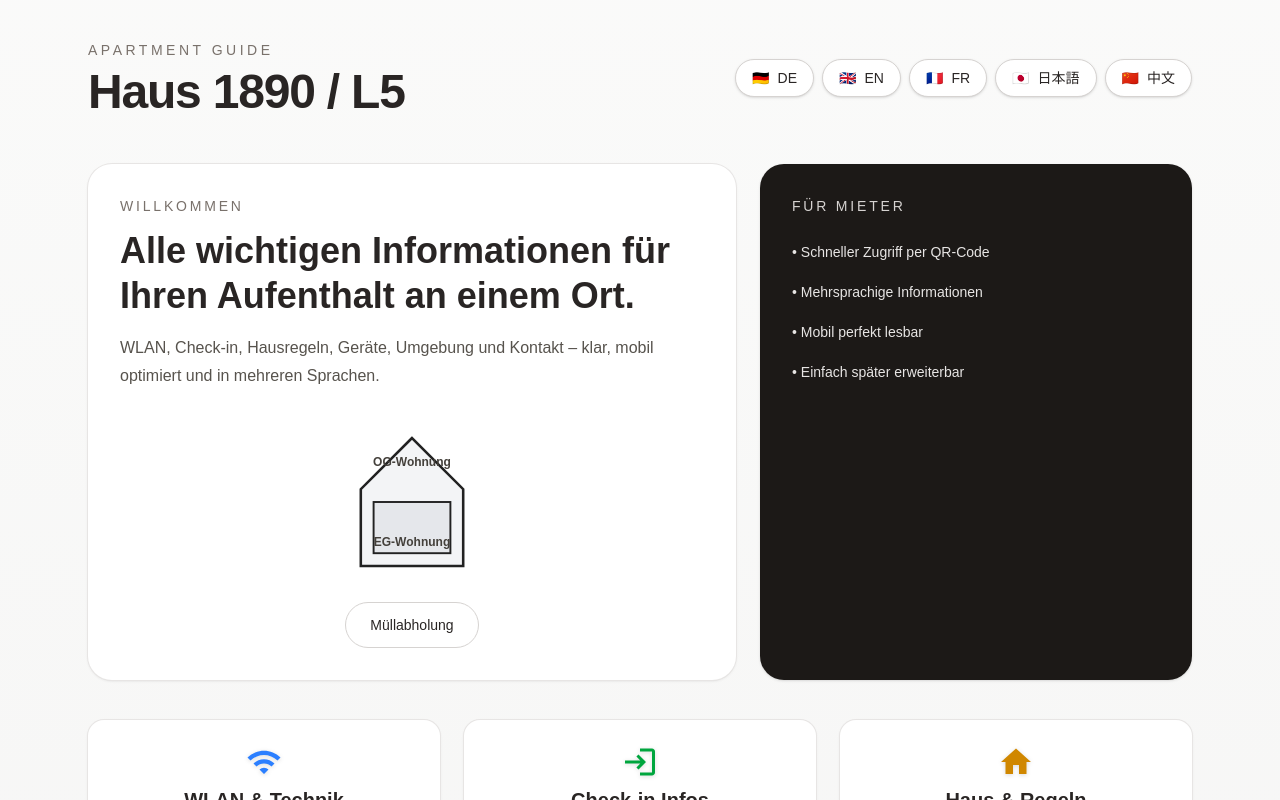
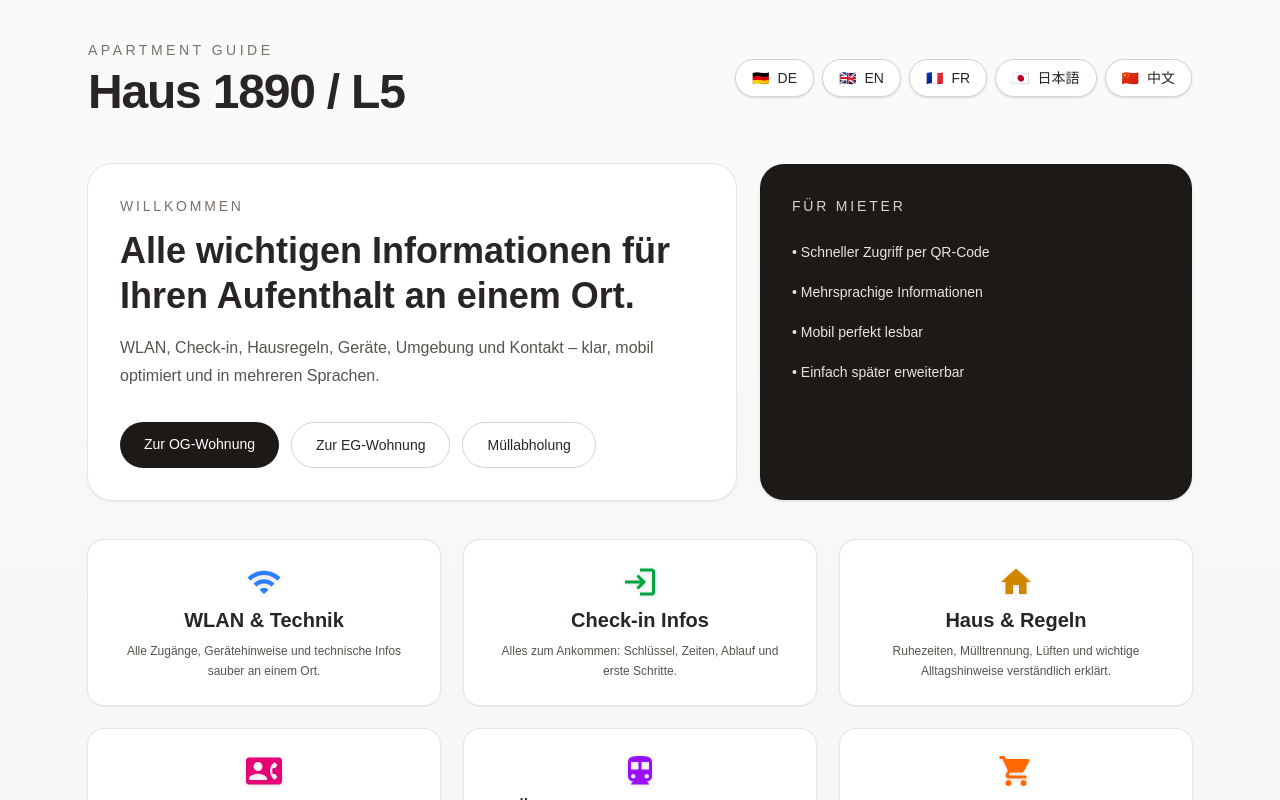
Before and after one commit to arosswog/mieter-guide-l5, a Next.js app: page / in a window 1280 px wide. Shown: the top 800 px of the page. Built offline with nearby package versions, Linux system fonts and the light colour scheme.

Commit message:
Revert "Hausgrafik mit OG/EG-Links: Symbolisches Haus mit klickbaren Bereichen für OG und EG auf der Hauptseite. OG oben, EG unten, jeweils als Link."
This reverts commit 264272fe518964ee1a4f31c5a38de4bde1c3d83a.

```diff
--- a/src/app/page.tsx
+++ b/src/app/page.tsx
@@ -47,34 +47,19 @@ export default function Home() {
               mobil optimiert und in mehreren Sprachen.
             </p>
 
-            <div className="mt-8 flex flex-col items-center gap-3">
-              <div className="relative w-32 h-40 mb-2">
-  {/* Haus-Umriss als SVG */}
-  <svg viewBox="0 0 100 120" className="absolute inset-0 w-full h-full">
-    <polygon points="50,10 10,50 10,110 90,110 90,50" fill="#f3f4f6" stroke="#222" strokeWidth="2" />
-    <rect x="20" y="60" width="60" height="40" fill="#e5e7eb" stroke="#222" strokeWidth="1.5" />
-  </svg>
-  {/* OG-Bereich (oben, transparent Button) */}
-  <Link href="/og">
-    <button
-      className="absolute left-0 top-0 w-full h-1/2 flex items-center justify-center group"
-      style={{ background: "rgba(255,255,255,0)", border: "none", cursor: "pointer" }}
-      aria-label="Zur OG-Wohnung"
-    >
-      <span className="text-xs font-bold text-stone-700 group-hover:underline group-hover:text-blue-700">OG-Wohnung</span>
-    </button>
-  </Link>
-  {/* EG-Bereich (unten, transparent Button) */}
-  <Link href="/eg">
-    <button
-      className="absolute left-0 bottom-0 w-full h-1/2 flex items-center justify-center group"
-      style={{ background: "rgba(255,255,255,0)", border: "none", cursor: "pointer" }}
-      aria-label="Zur EG-Wohnung"
-    >
-      <span className="text-xs font-bold text-stone-700 group-hover:underline group-hover:text-green-700">EG-Wohnung</span>
-    </button>
-  </Link>
-</div>
+            <div className="mt-8 flex flex-wrap gap-3">
+              <Link
+                href="/og"
+                className="rounded-full bg-stone-900 px-6 py-3 text-sm font-medium text-white transition hover:bg-stone-700"
+              >
+                Zur OG-Wohnung
+              </Link>
+              <Link
+                href="/eg"
+                className="rounded-full border border-stone-300 bg-white px-6 py-3 text-sm font-medium text-stone-800 transition hover:bg-stone-100"
+              >
+                Zur EG-Wohnung
+              </Link>
 		<Link
     		href="/muell"
     		className="rounded-full border border-stone-300 bg-white px-6 py-3 text-sm font-medium text-stone-800 transition hover:bg-stone-100"
--- a/src/lib/waste.ts
+++ b/src/lib/waste.ts
@@ -11,7 +11,7 @@ const WASTE_LABELS: Record<WasteType, string> = {
   BT: "Bioabfall",
   RT: "Restmüll",
   PT: "Papier",
-  LT: "Verpackung",
+  LT: "Leichtverpackung",
   GT: "Grüngut / Glas",
   UNKNOWN: "Abholung",
 };
```
